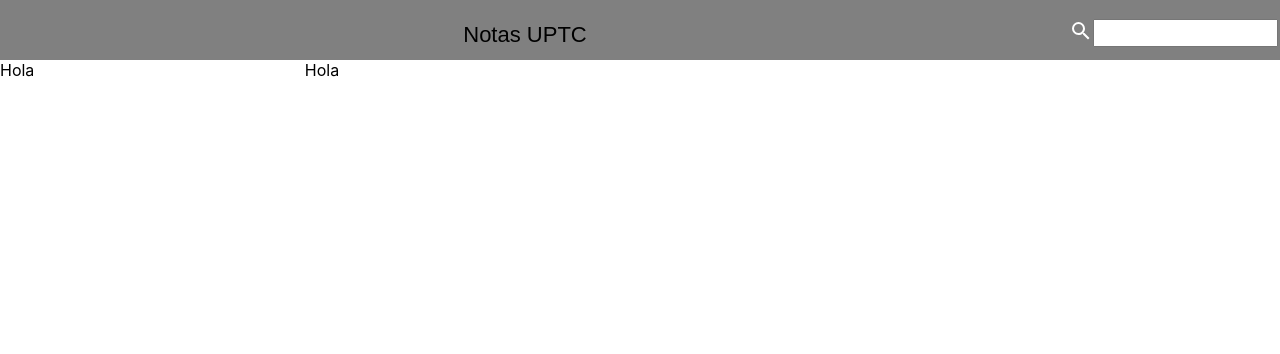
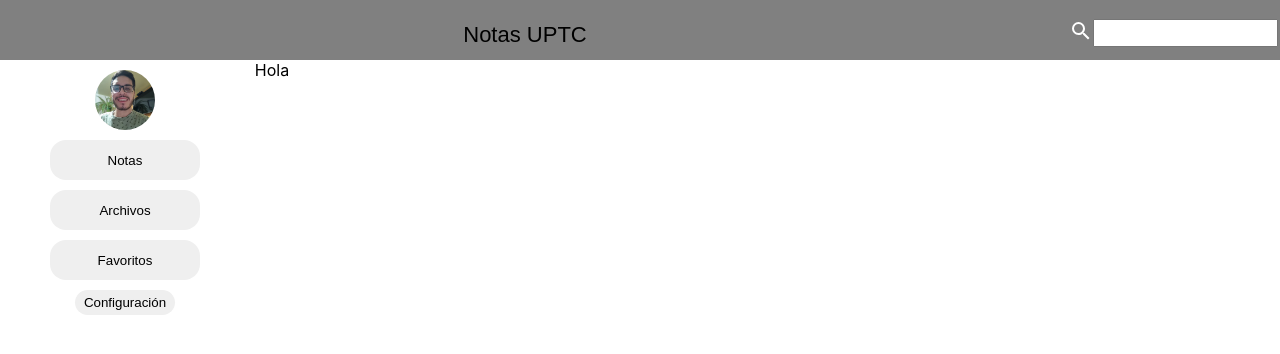
Before and after one commit to sergio1599/notes-uptc, a Next.js app: page /user in a window 1280 px wide. Shown: the top 354 px of the page. Built offline with nearby package versions, Linux system fonts and the light colour scheme.

Commit message:
adding elements to sidebar menu

```diff
--- a/components/InfoUser/InfoUser.js
+++ b/components/InfoUser/InfoUser.js
@@ -4,7 +4,13 @@
 const InfoUser = () => {
     return (
         <div className={styles.info}>
-            <div>Hola</div>
+            <div className={styles.sideBar}>
+                  <img className={styles.profilePic} src={"/images/profile.jpg"}/>
+                  <button className={styles.buttons}>Notas</button>
+                  <button className={styles.buttons}>Archivos</button>
+                  <button className={styles.buttons}>Favoritos</button>
+                  <button className={styles.confBtn}>Configuración</button>
+            </div>
             <div>Hola</div>
         </div>
     )
--- a/components/InfoUser/infoUser.module.css
+++ b/components/InfoUser/infoUser.module.css
@@ -1,5 +1,38 @@
 .info{
     display: grid;
-    grid-template-columns: 300px auto;
+    grid-template-columns: 250px auto;
     grid-gap: 0.3rem;
 }
+
+.sideBar{
+    display: grid;
+    justify-items: center;
+    grid-template-columns: 1fr;
+    grid-template-rows: auto;
+    align-items: center;
+}
+
+.profilePic{
+    width: 60px;
+    height: 60px;
+    margin-top: 10px;
+    margin-left: auto;
+    margin-right: auto;
+    border-radius: 9rem;
+}
+
+.buttons{
+    width: 150px;
+    height: 40px;
+    margin-top: 10px;
+    border: 1rem;
+    border-radius: 1rem;
+}
+
+.confBtn{
+    width: 100px;
+    height: 25px;
+    margin-top: 10px;
+    border: 1rem;
+    border-radius: 1rem;
+}
```
Also changed, not shown: public/images/profile.jpg (added).
